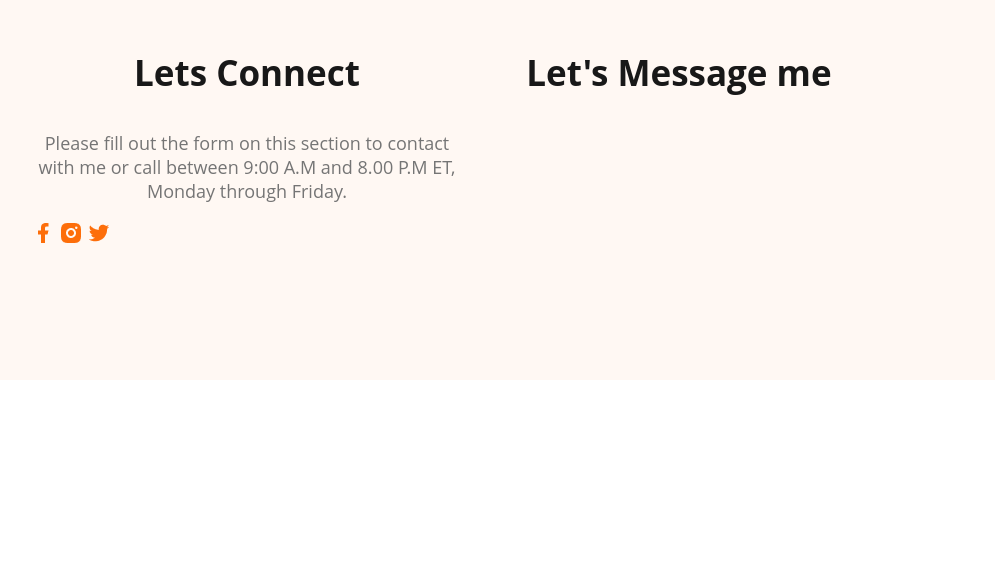
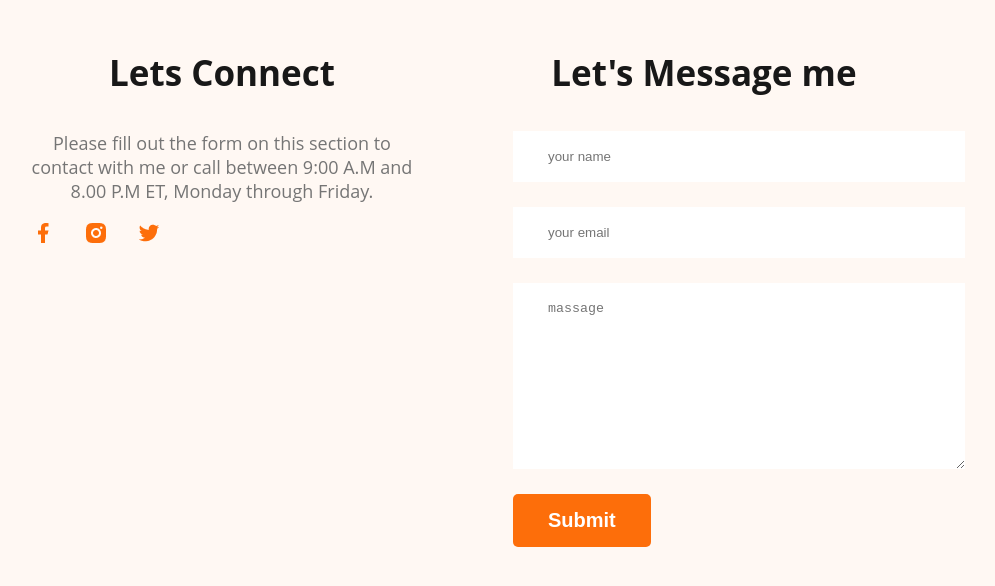
Before and after one commit to abdulhannandewan/webdeveloper-porttfolio, a plain HTML site: page index.html in a window 1280 px wide. Shown: the part 3061-3647 px from the top of the page, without its empty margins (177-1172 px from the left). Before the commit the page ends 3449 px from the top, so only its background shows below. Drawn offline with Linux system fonts and the light colour scheme.

Commit message:
finished footer section with contact form

```diff
--- a/index.html
+++ b/index.html
@@ -134,6 +134,12 @@
   <h3 class="section-title">
     Let's Message me
   </h3>
+  <form class="contact"  action="">
+    <input type="text" placeholder="your name" name="" id="">
+    <input type="email" placeholder="your email" name="" id="">
+    <textarea placeholder="massage" name="" id="" cols="30" rows="10"></textarea>
+    <input class="btn-primary" type="submit" value="Submit">
+  </form>
 
 </div>
   </footer>
--- a/style/style.css
+++ b/style/style.css
@@ -158,4 +158,19 @@ footer{
   background: #FFF8F3;
   padding: 130px 200px;
   margin-top: 100px;
+  gap: 100px;
 }
+.contact input[type="text"],.contact input[type="email"], textarea{
+display: block;
+margin-bottom: 25px;
+padding: 18px 35px;
+color: #757575;
+background: #FFF;
+border: 0;
+width: 100%;
+}
+/* .contact{ */
+
+.social-links a{
+  margin-right: 25px;
+}
```
